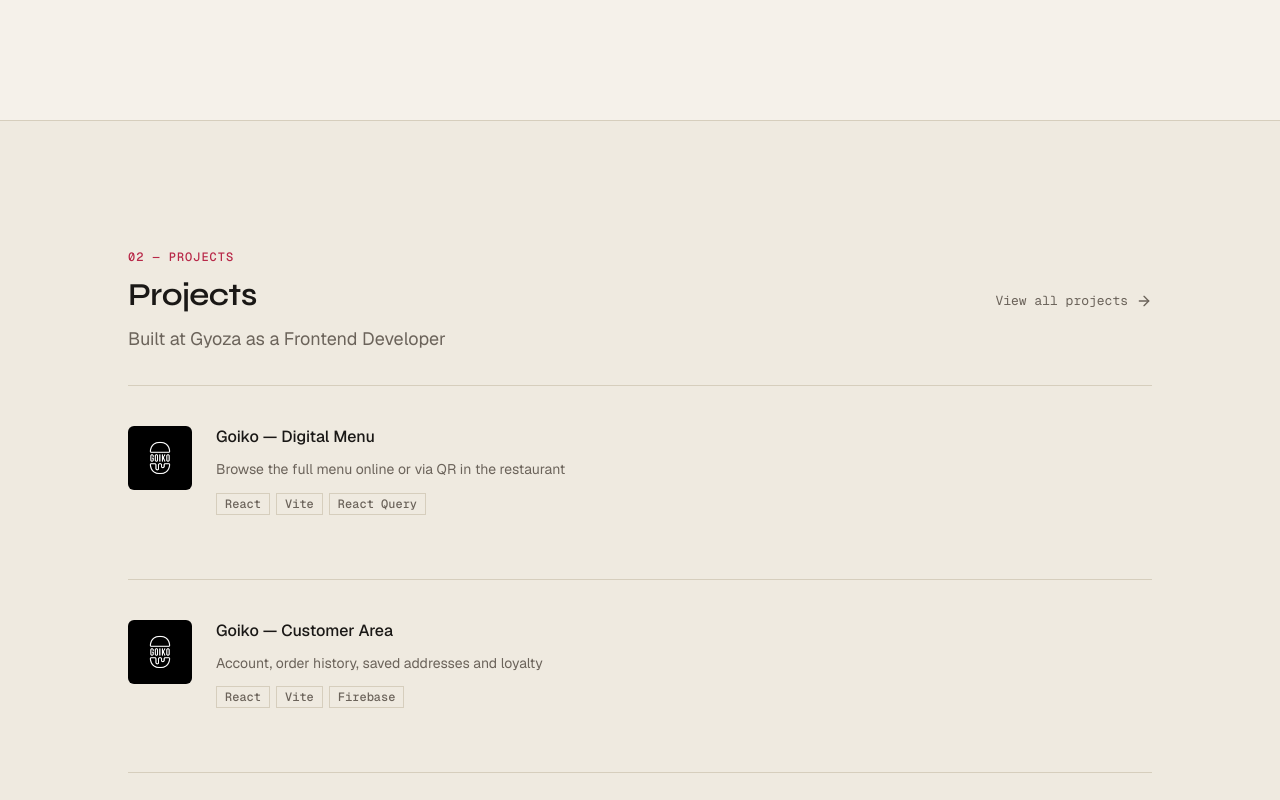
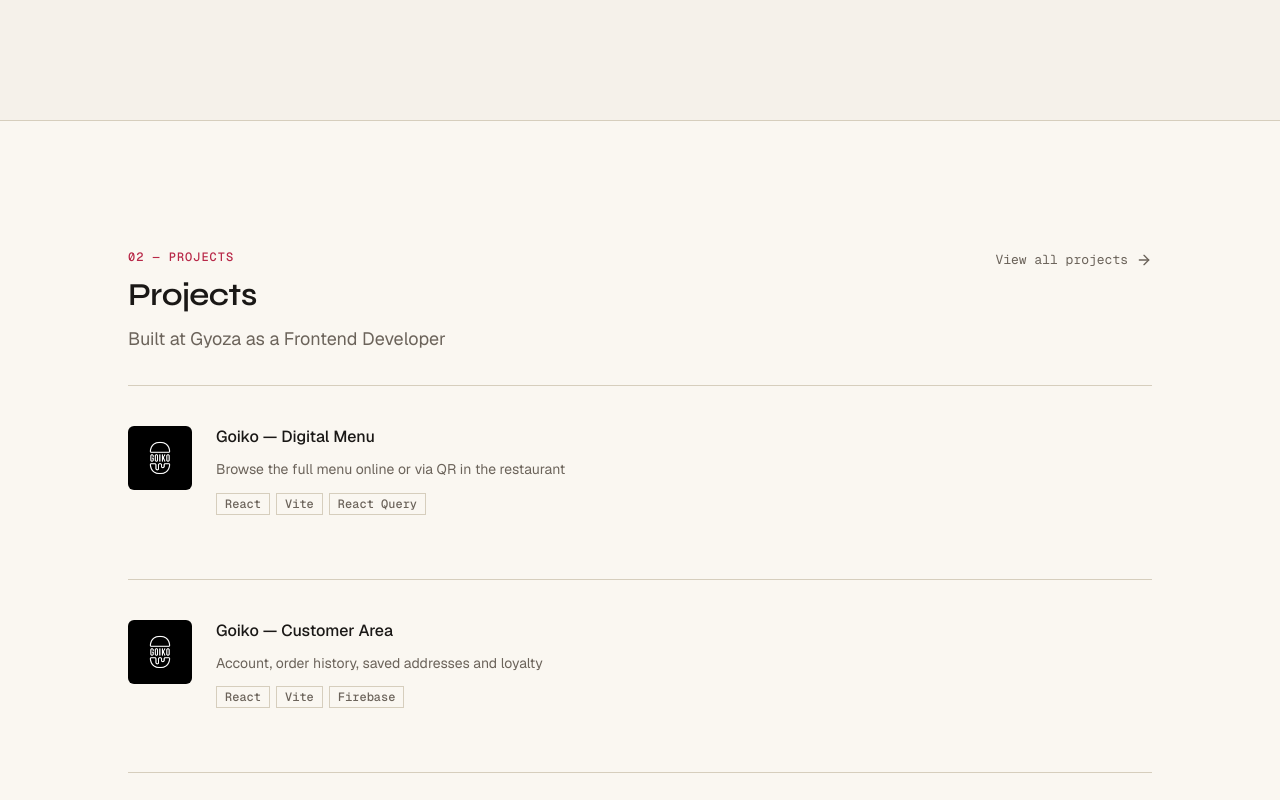
Before and after one commit to CristinaFores/portafolio, a Next.js app: page /en in a window 1280 px wide. Shown: the part 2280-3080 px from the top of the page. Built offline with nearby package versions, Linux system fonts and the light colour scheme.

Commit message:
style(home): lighten projects section bg and align view-all link with lab

```diff
--- a/components/sections/FeaturedProjects/featured-projects.tsx
+++ b/components/sections/FeaturedProjects/featured-projects.tsx
@@ -5,7 +5,6 @@ import { useTranslations } from "next-intl"
 import { ProjectsList } from "@/components/sections/ProjectsList/projects-list"
 import { SectionHeading } from "@/components/ui/SectionHeading/section-heading"
 import { ViewAllLink } from "@/components/ui/ViewAllLink/view-all-link"
-import { getFeaturedProjects } from "@/lib/data/projects"
 import { ROUTES } from "@/lib/routes"
 
 /**
@@ -13,10 +12,9 @@ import { ROUTES } from "@/lib/routes"
  */
 export function FeaturedProjects() {
   const t = useTranslations()
-  const projects = getFeaturedProjects() // wip
 
   return (
-    <section id="projects" className="home-section home-section-muted">
+    <section id="projects" className="home-section bg-card">
       <div className="mx-auto flex w-full max-w-5xl flex-col gap-8 max-lg:gap-6">
         <div className="flex justify-between items-center">
           <SectionHeading
@@ -24,7 +22,11 @@ export function FeaturedProjects() {
             title={t("work.headline")}
             subtitle={t("work.subtitle")}
           />
-          <ViewAllLink href={ROUTES.projects} label={t("work.viewAll")} />
+          <ViewAllLink
+            className="hidden md:flex self-start"
+            href={ROUTES.projects}
+            label={t("work.viewAll")}
+          />
         </div>
         <ProjectsList isFeatured />
         <ViewAllLink
```
